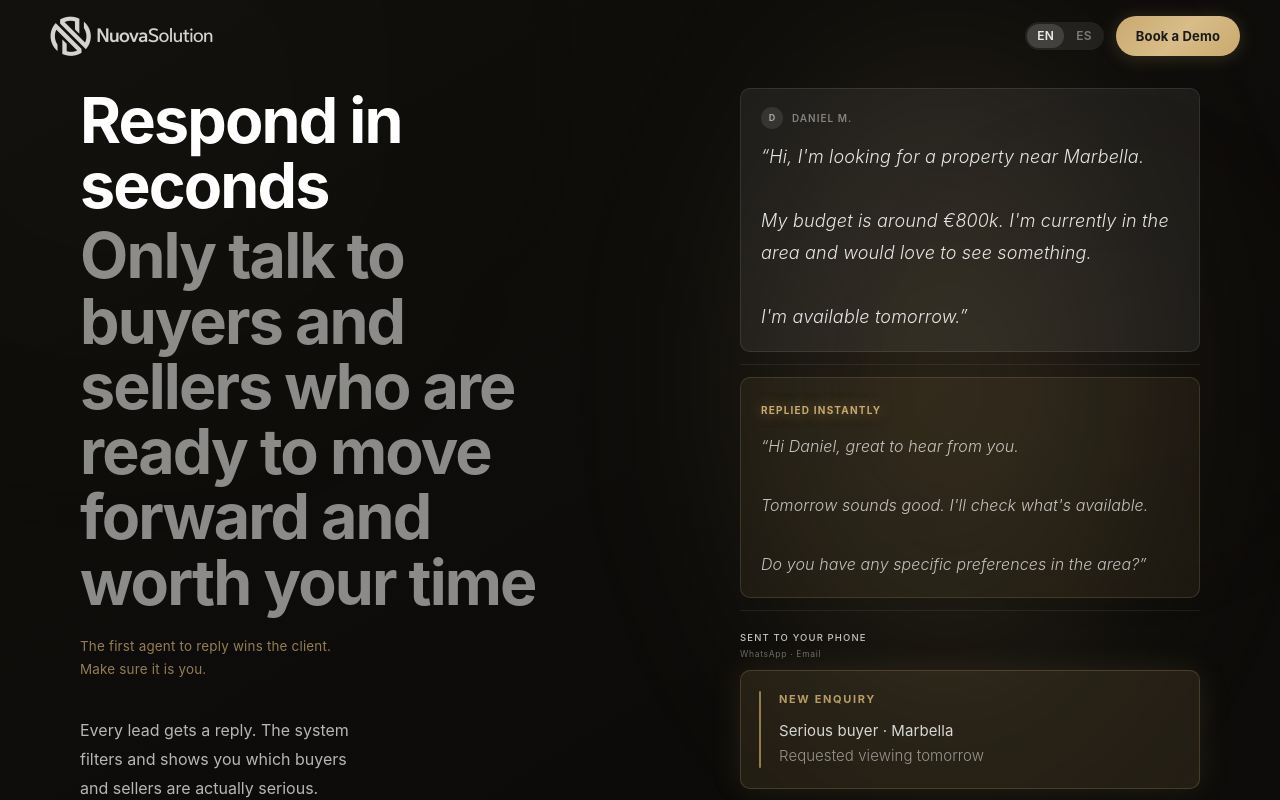
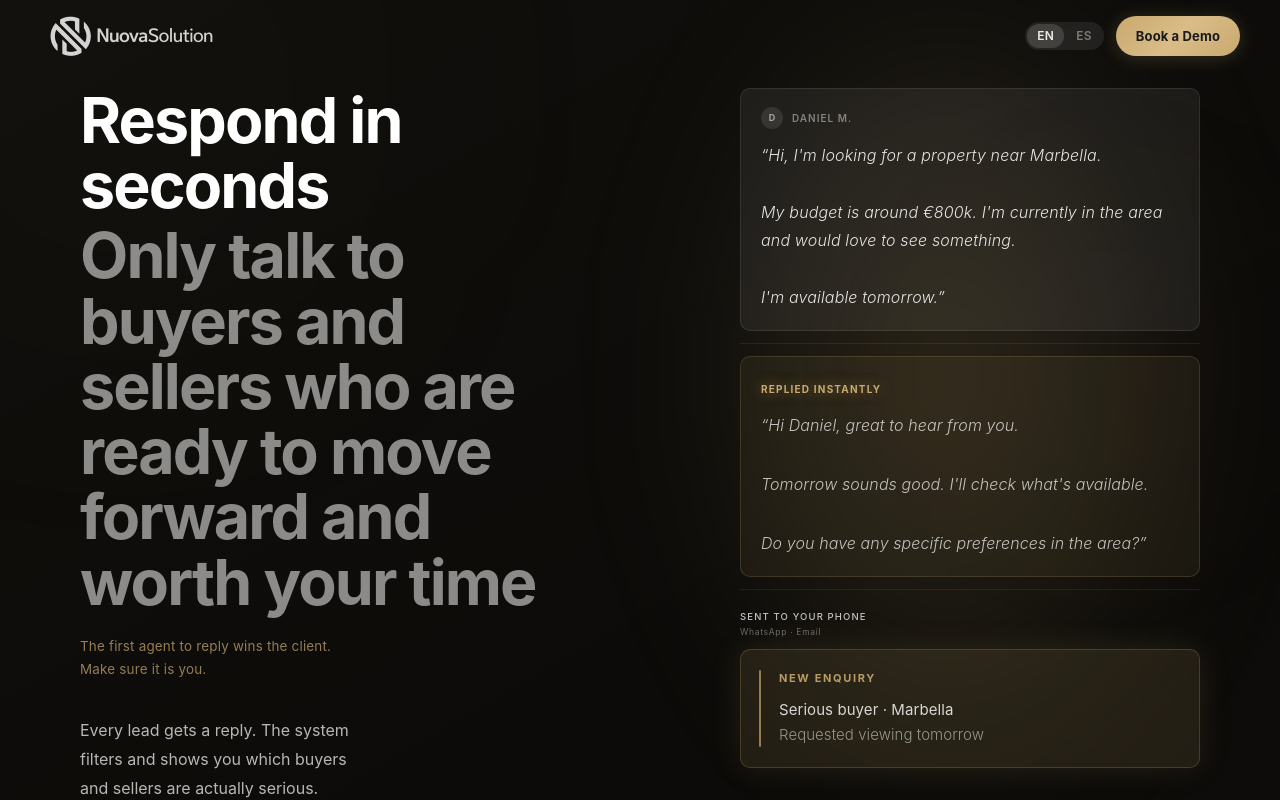
Before and after one commit to NuovasolAJ/nuovasolution, a Next.js app: page / in a window 1280 px wide. Shown: the top 800 px of the page. Built offline with nearby package versions, Linux system fonts and the light colour scheme.

Commit message:
fix chat text size consistency

```diff
--- a/components/sections/hero.tsx
+++ b/components/sections/hero.tsx
@@ -66,7 +66,7 @@ function LiveMoment({ t }: { t: (key: string) => string }) {
           {/* Message */}
           <p
             style={{
-              fontSize: "clamp(1rem, 1.55vw, 1.125rem)",
+              fontSize: "clamp(0.9375rem, 1.4vw, 1.0rem)",
               lineHeight: 1.78,
               color: "rgba(255,255,255,0.88)",
               fontStyle: "italic",
```
